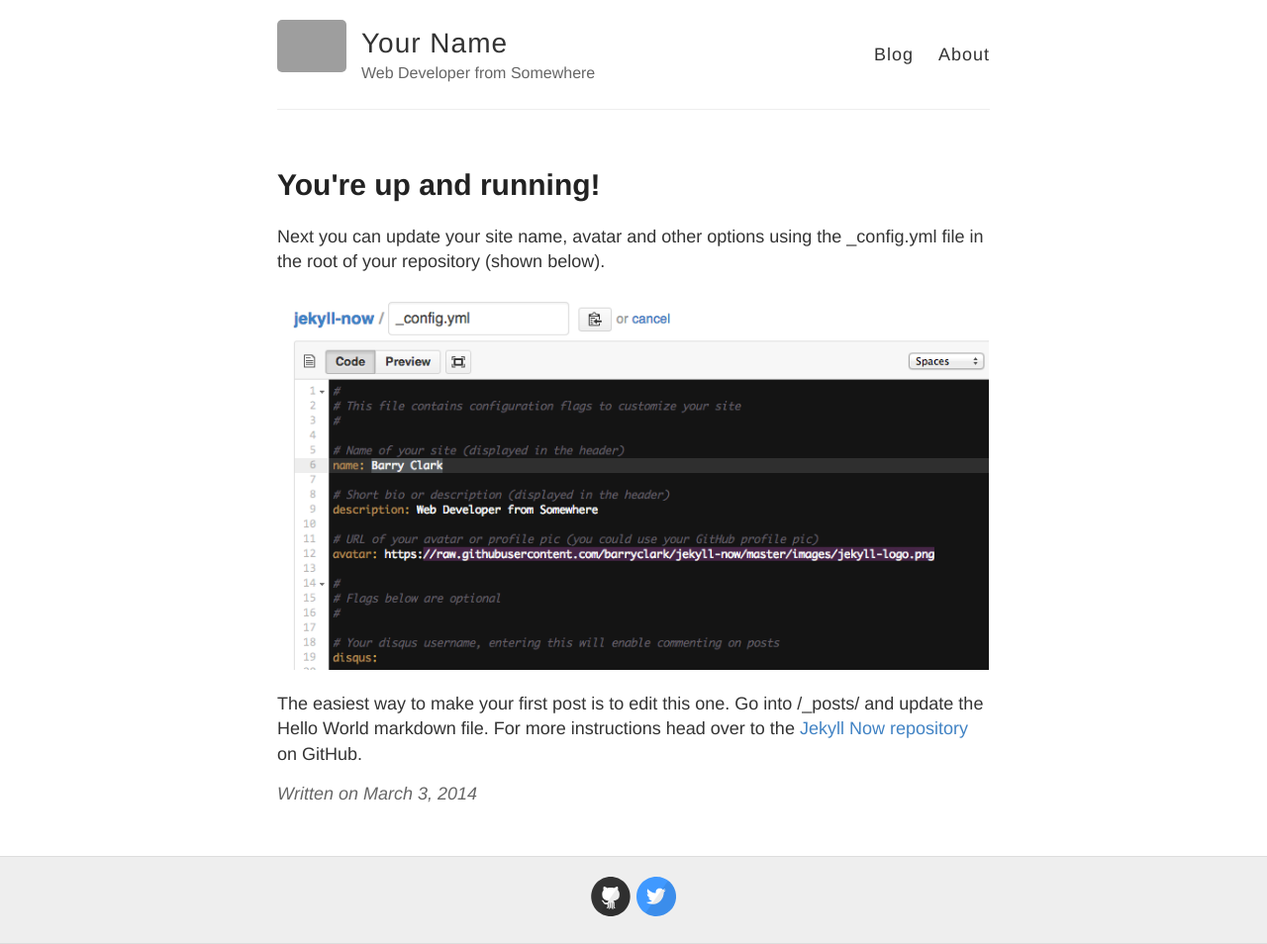
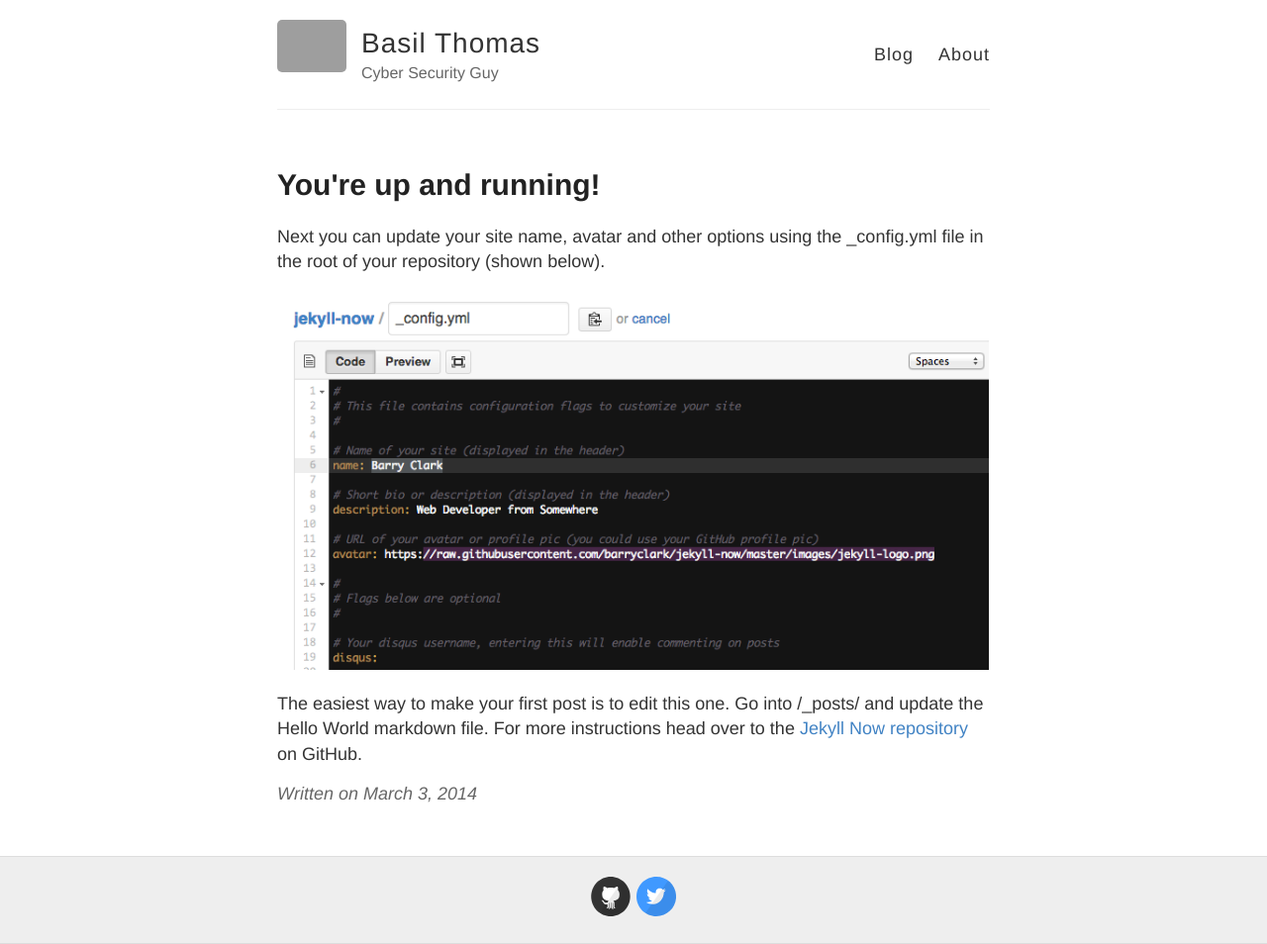
Before and after one commit to basilthomasev/basilthomasev.github.io, a Jekyll site: the page built from _posts/2014-3-3-Hello-World.md, in a window 1280 px wide. Shown: the whole page at 99% size. Built offline with Jekyll 4.4.1, drawn with Linux system fonts in a browser that asks for light colours; grey boxes are pictures that could not be loaded.

Commit message:
Update _config.yml

```diff
--- a/_config.yml
+++ b/_config.yml
@@ -3,10 +3,10 @@
 #
 
 # Name of your site (displayed in the header)
-name: Your Name
+name: Basil Thomas
 
 # Short bio or description (displayed in the header)
-description: Web Developer from Somewhere
+description: Cyber Security Guy
 
 # URL of your avatar or profile pic (you could use your GitHub profile pic)
 avatar: https://raw.githubusercontent.com/barryclark/jekyll-now/master/images/jekyll-logo.png
```
